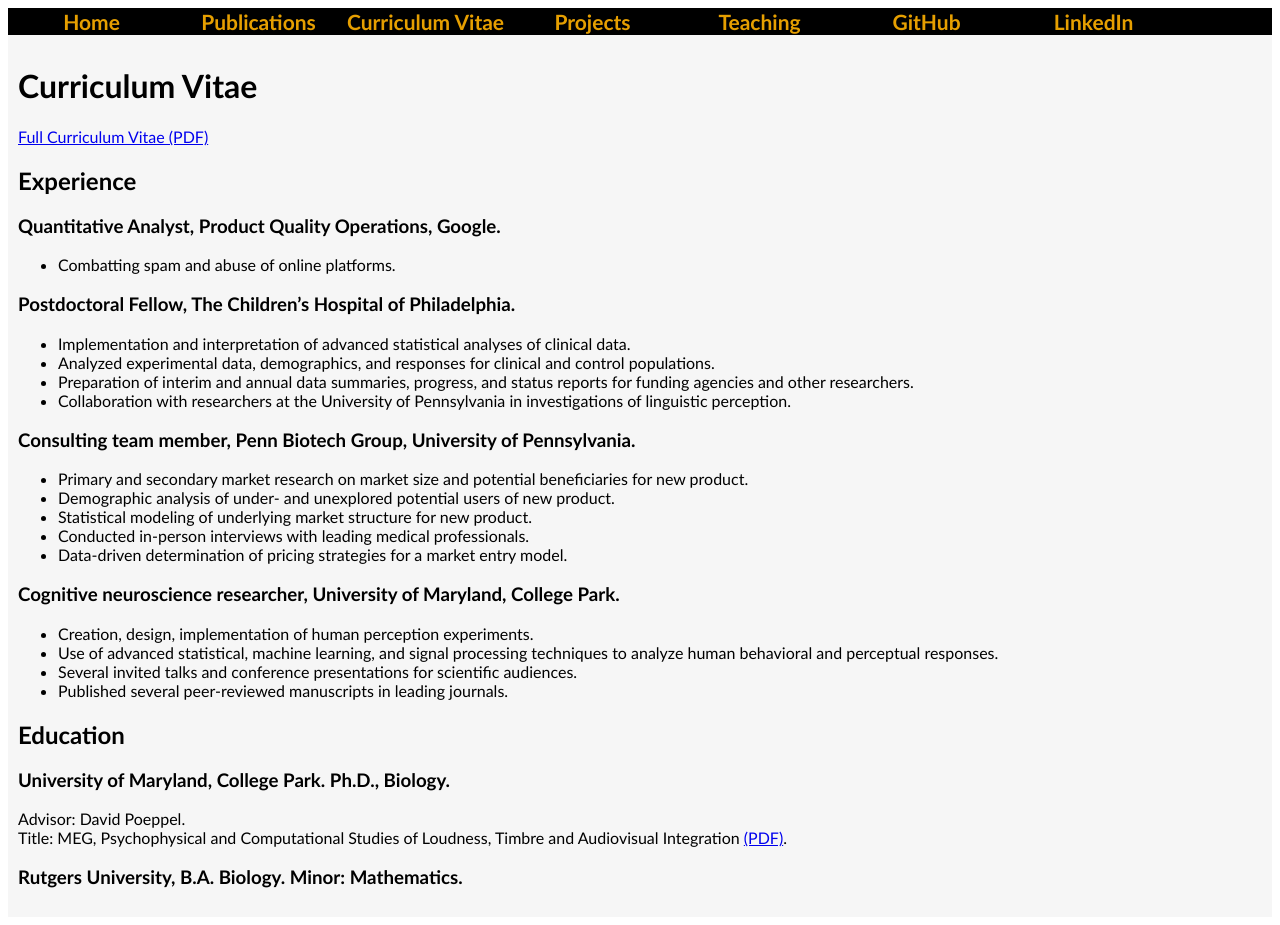
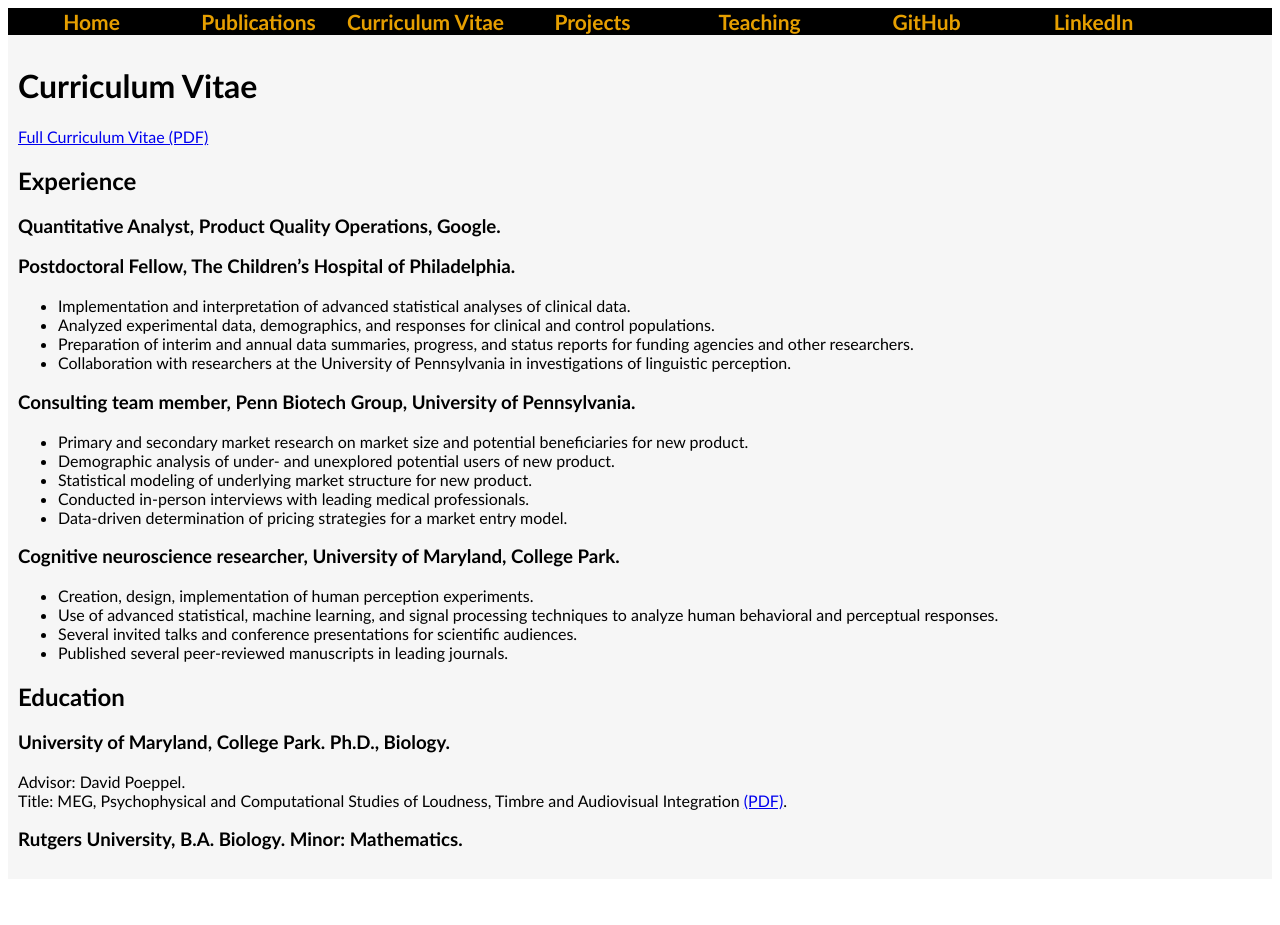
Before and after one commit to julian3rd/julian3rd.github.io, a Jekyll site: the page built from curriculum-vitae.md, in a window 1280 px wide. Built offline with Jekyll 4.4.1, drawn with Linux system fonts in a browser that asks for light colours; Markdown is read by kramdown in place of the engine named in the settings; after the commit the page ends 900 px from its top, so only the background shows below that.

Commit message:
updated CV

```diff
--- a/curriculum-vitae.md
+++ b/curriculum-vitae.md
@@ -9,7 +9,6 @@ title: "Curriculum  Vitae"
 ## Experience
 
 ### Quantitative Analyst, Product Quality Operations, Google.
-- Combatting spam and abuse of online platforms.
 
 ### Postdoctoral Fellow, The Children’s Hospital of Philadelphia.
 - Implementation and interpretation of advanced statistical analyses of clinical data.
```
